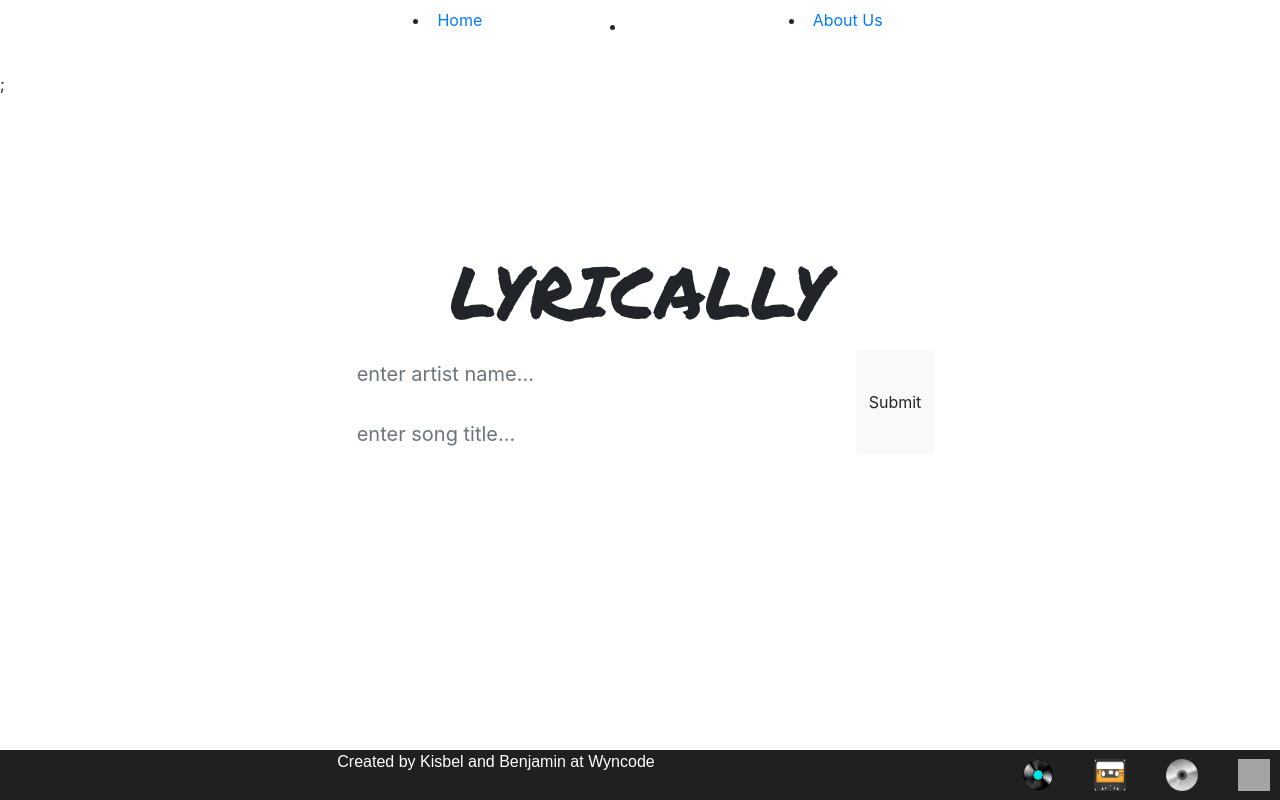
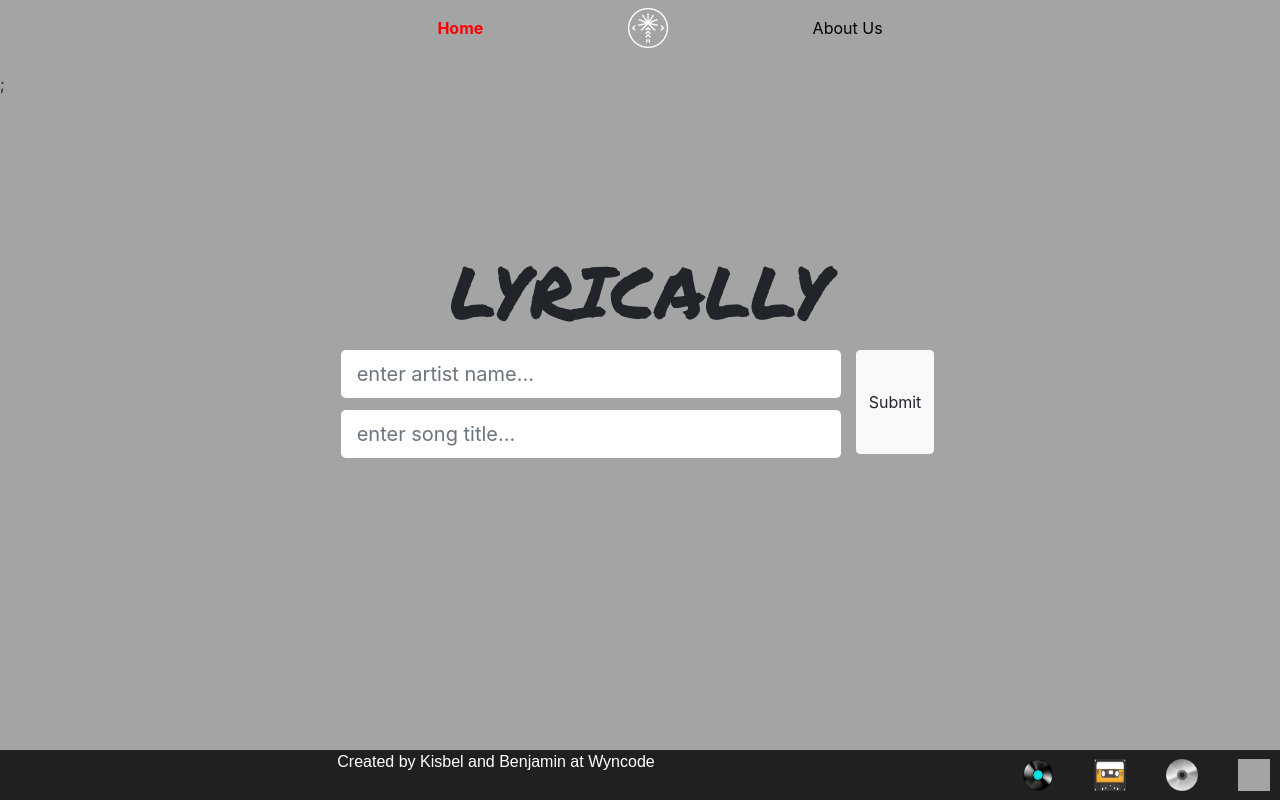
Before and after one commit to benjaminfmoore/C37_midterm_benjamin_bootros_kisbel, a React (Create React App) app in the folder client/: page / in a window 1280 px wide. Built offline with nearby package versions, Linux system fonts and the light colour scheme; the HTML template or start-up script is replaced by a standard one.

Commit message:
push for git and heroku

```diff
--- a/client/src/App.jsx
+++ b/client/src/App.jsx
@@ -9,27 +9,26 @@ import './index.css';
 import CassetteBackground from './pictures/cassette.png';
 import CDBackground from './pictures/cd-png-10.png';
 import RecordBackground from './pictures/record.png';
-import GreyBackground from './pictures/grey.png'
-
+import GreyBackground from './pictures/grey.png';
 
 import AboutUs from './components/AboutUs';
 
+const App = () => {
+  const [backgroundImg, setBackgroundImg] = useState(GreyBackground);
 
-const App = () => {
-  const [backgroundImg, setBackgroundImg] = useState('');
-
-  const handleBackgroundChange = newBackground => {
-    if (newBackground === 'cassette') setBackgroundImg(CassetteBackground)
-    else if (newBackground === 'cd') setBackgroundImg(CDBackground)
-    else if (newBackground === 'record') setBackgroundImg(RecordBackground)
-    else if (newBackground === 'grey') setBackgroundImg(GreyBackground)
-  }
-
+  const handleBackgroundChange = (newBackground) => {
+    if (newBackground === 'cassette') setBackgroundImg(CassetteBackground);
+    else if (newBackground === 'cd') setBackgroundImg(CDBackground);
+    else if (newBackground === 'record') setBackgroundImg(RecordBackground);
+    else if (newBackground === 'grey') setBackgroundImg(GreyBackground);
+  };
 
   return (
-
     <Router>
-       <div className="app-container" style={{ backgroundImage: `url(${backgroundImg})` }}>
+      <div
+        className="app-container"
+        style={{ backgroundImage: `url(${backgroundImg})` }}
+      >
         <NavBar />
         <Switch>
           <Route exact path="/">
--- a/client/src/components/AboutUs.jsx
+++ b/client/src/components/AboutUs.jsx
@@ -1,39 +1,43 @@
 import React from 'react';
 import '../index.css';
 import Ben from '../pictures/Ben.jpeg';
+import Kis from '../pictures/Kis.jpg';
 
 function AboutUs() {
   return (
     <>
+      <div class="aboutUsContainer">
         <h2>ABOUT US</h2>
-
         <div id="about-lyrically">
-        <p>about lyrically in here. 2020. wyncoders. sure</p>
+          <p>
+            Lyrically was created by Kisbel and Benjamin. Two members of C-37 at
+            Wyncode
+          </p>
         </div>
 
         <div class="break"></div>
 
         <div id="about-wyncoders">
           <div id="about-kis">
-          <img
-            src="https://image.shutterstock.com/image-vector/big-man-giving-help-small-260nw-68965435.jpg"
-            alt="picture of kis"
-          />
-          <div class="break"></div>
+            <img src={Kis} alt="picture of kis" height="200px" width="170px" />
+
             <p>
-            kis says herro.kis says herro.kis says herro kis says herro.kis says
-            herro.kis says herro kis says herro.kis says herro.kis says herro.
+              Kis is a student at wyncode. she likes to listen to music from
+              other countries, so she definitely needs to have lyrics at hand
+              since she doesn't really understand!
             </p>
           </div>
 
           <div id="about-ben">
-          <img src={Ben} alt="picture of ben" />
-          <div class="break"></div>
+            <img src={Ben} alt="picture of ben" height="200px" width="170px" />
+
             <p>
-            Ben is a student at Wyncode, veteran and overall geek. He wanted to
-            create this site because even though he loves his fiance...She's
-            usually singing their favorite songs wrong. Love you honey!
+              Ben is a student at Wyncode, veteran and overall geek. He wanted
+              to create this site because even though he loves his
+              fiance...She's usually singing their favorite songs wrong. Love
+              you honey!
             </p>
+          </div>
         </div>
       </div>
     </>
--- a/client/src/components/NavBar.jsx
+++ b/client/src/components/NavBar.jsx
@@ -8,7 +8,12 @@ const NavBar = () => (
     <nav className="navbar">
       <ul className="nav-ul">
         <li className="navbar-items">
-          <NavLink to="/" exact>
+          <NavLink
+            to="/"
+            activeStyle={{ fontWeight: 'bold', color: 'red' }}
+            className="navlink-change"
+            exact
+          >
             Home
           </NavLink>
         </li>
@@ -22,7 +27,12 @@ const NavBar = () => (
           />
         </li>
         <li className="navbar-items">
-          <NavLink to="/about" exact>
+          <NavLink
+            to="/about"
+            activeStyle={{ fontWeight: 'bold', color: 'red' }}
+            className="navlink-change"
+            exact
+          >
             About Us
           </NavLink>
         </li>
--- a/client/src/index.css
+++ b/client/src/index.css
@@ -1,40 +1,11 @@
 @import url('https://fonts.googleapis.com/css2?family=Permanent+Marker&display=swap');
 
-.app-Container {
+/* OVERALL BODY CSS */
+.app-container {
   height: 100vh;
-  background-image: linear-gradient(rgb(243, 242, 242), rgb(165, 164, 164));
-  display: flex;
-  flex-direction: column;
-  min-height: 100%;
-  background-attachment: fixed;
-}
-
-#recordButton {
-  transform: scale(.8);
-  height: 50px;
-  background-color: transparent;
-  border: none;
-}
-
-#cassetteButton {
-  transform: scale(.8);
-  height: 50px;
-  background-color: transparent;
-  border: none;
-}
-
-#cdButton {
-  transform: scale(.8);
-  height: 50px;
-  background-color: transparent;
-  border: none;
-}
-
-#greyButton {
-  transform: scale(.8);
-  height: 50px;
-  background-color: transparent;
-  border: none;
+  width: 100vw;
+  background-size: 100%;
+  background-repeat: repeat-y;
 }
 
 h1 {
@@ -54,33 +25,6 @@ h1 {
   margin-right: 75px;
 }
 
-#lyrics {
-  text-align: center;
-  background-color: white;
-  margin-right: 250px;
-  margin-left: 250px;
-  margin-top: 30px;
-  margin-bottom: 70px;
-}
-
-.site-footer {
-  position: fixed;
-  display: flex;
-  left: 0;
-  bottom: 0;
-  width: 100%;
-  background-color: rgb(32, 32, 32);
-  text-align: center;
-  justify-content: flex-end;
-}
-#createdBy {
-  display: flex;
-  margin-inline-end: auto;
-  margin-inline-start: auto;
-  color: white;
-  font-family: Arial, Helvetica, sans-serif;
-}
-
 a {
   margin-right: 7px;
   margin-left: 7px;
@@ -91,6 +35,41 @@ h3 {
   font-size: 20px;
   justify-content: flex-end;
   flex-wrap: wrap;
+}
+
+#break {
+  flex-basis: 100%;
+  height: 0;
+}
+
+/* FOOTER CSS */
+
+#recordButton {
+  transform: scale(0.8);
+  height: 50px;
+  background-color: transparent;
+  border: none;
+}
+
+#cassetteButton {
+  transform: scale(0.8);
+  height: 50px;
+  background-color: transparent;
+  border: none;
+}
+
+#cdButton {
+  transform: scale(0.8);
+  height: 50px;
+  background-color: transparent;
+  border: none;
+}
+
+#greyButton {
+  transform: scale(0.8);
+  height: 50px;
+  background-color: transparent;
+  border: none;
 }
 
 button {
@@ -106,10 +85,26 @@ button:hover {
   cursor: pointer;
 }
 
-#break {
-  flex-basis: 100%;
-  height: 0;
+.site-footer {
+  position: fixed;
+  display: flex;
+  left: 0;
+  bottom: 0;
+  width: 100%;
+  background-color: rgb(32, 32, 32);
+  text-align: center;
+  justify-content: flex-end;
 }
+
+#createdBy {
+  display: flex;
+  margin-inline-end: auto;
+  margin-inline-start: auto;
+  color: white;
+  font-family: Arial, Helvetica, sans-serif;
+}
+
+/* SEARCH & LYRICS CSS */
 
 #form.Control {
   display: flex;
@@ -145,10 +140,83 @@ button:hover {
   margin-top: 12px;
 }
 
+#lyrics {
+  text-align: center;
+  background-color: white;
+  margin-right: 250px;
+  margin-left: 250px;
+  margin-top: 30px;
+  margin-bottom: 70px;
+}
+
+/* NAV BAR CSS */
+
 .nav-ul {
+  align-items: center;
+  list-style: none;
   display: flex;
   justify-content: space-between;
   width: 100%;
   margin-inline-start: 30%;
   margin-inline-end: 30%;
 }
+
+.navlink-change {
+  background: transparent;
+  color: black;
+}
+
+/* ABOUT US CSS */
+
+h2 {
+  font-size: 72px;
+  display: flex;
+  justify-content: center;
+}
+
+body {
+  height: 100%;
+  margin: 0px;
+  width: 100%;
+}
+
+#about-lyrically {
+  display: flex;
+  justify-content: center;
+  font-family: Arial, Helvetica, sans-serif;
+}
+
+#about-kis {
+  display: flex;
+  flex-wrap: wrap;
+  margin: 25px;
+  justify-content: center;
+}
+
+#about-ben {
+  display: flex;
+  flex-wrap: wrap;
+  margin: 25px;
+  justify-content: center;
+}
+
+#about-wyncoders {
+  display: flex;
+  justify-content: space-between;
+  font-family: Arial, Helvetica, sans-serif;
+}
+
+.break {
+  display: flex;
+  flex-basis: 100%;
+  height: 0;
+}
+
+.aboutUsContainer {
+  text-align: center;
+  background-color: white;
+  margin-right: 200px;
+  margin-left: 200px;
+  margin-top: 30px;
+  margin-bottom: 70px;
+}
```
Also changed, not shown: client/src/About.jsx (+22 -18 lines), client/src/pictures/Kis.jpg (added). Lines whose indentation alone changed are shown as unchanged.
